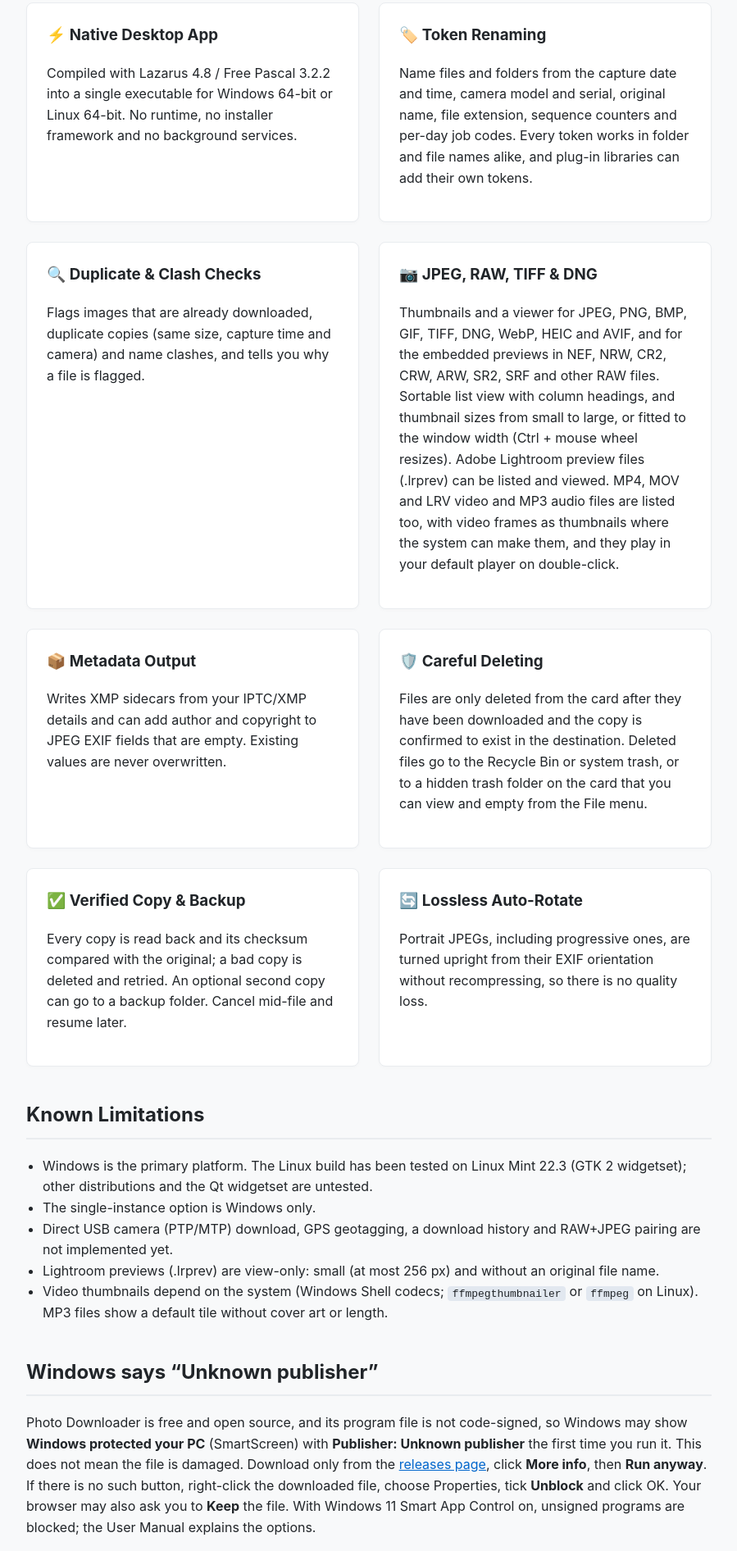
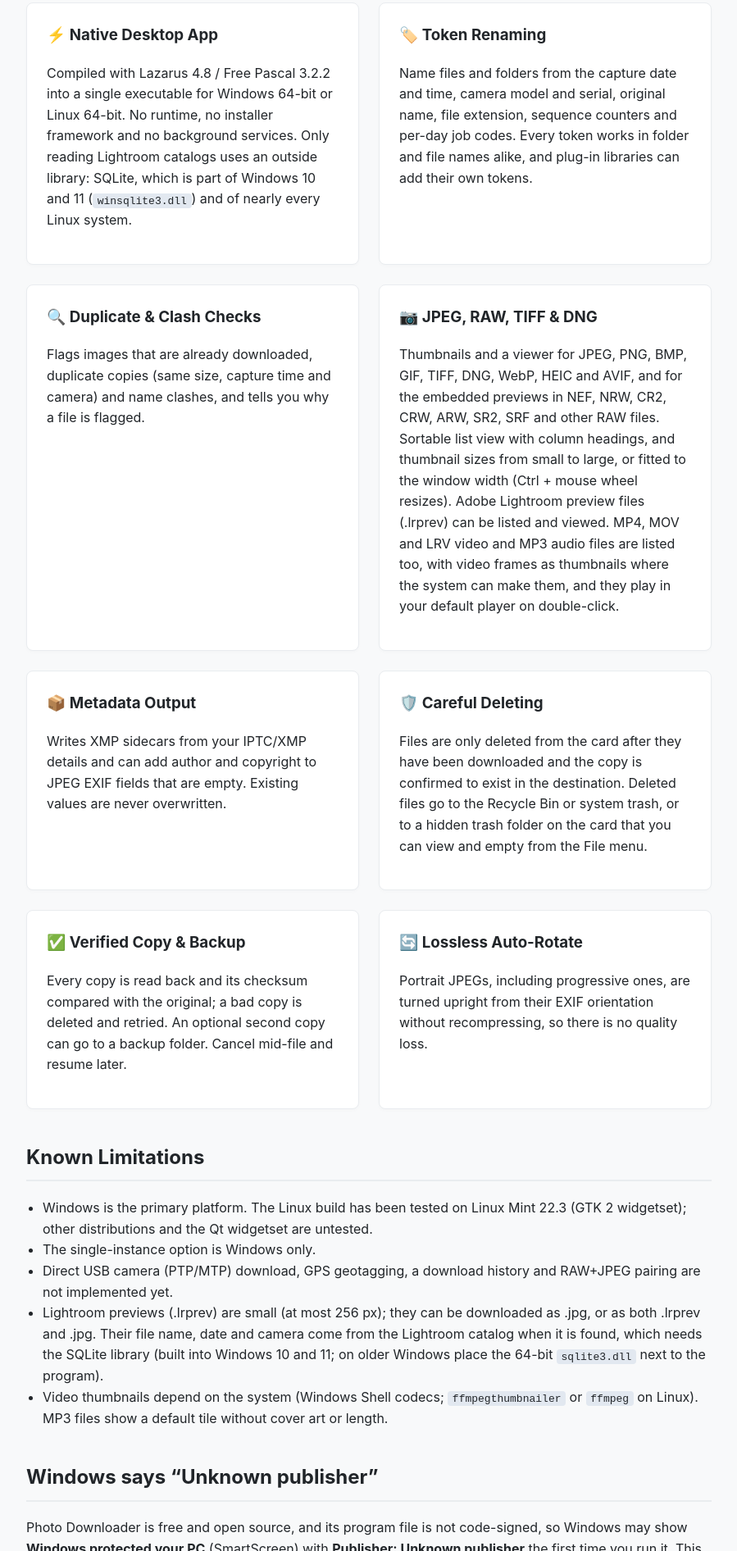
Before and after one commit to RexAlfes/Photo-Downloader, a plain HTML site: page docs/index.html in a window 1280 px wide. Shown: the part 1032-2924 px from the top of the page at 82% size, without its empty margins (190-1089 px from the left). Drawn offline with Linux system fonts and the light colour scheme; no server answers.

Commit message:
Website: live page matches the maintained copy (GitHub/docs/index.html)
Adds the SQLite note and the Lightroom preview download text.

Co-Authored-By: Claude Opus 5.5 <noreply@anthropic.com>

```diff
--- a/docs/index.html
+++ b/docs/index.html
@@ -146,7 +146,7 @@
                 <div class="card">
                     <h3>&#9889; Native Desktop App</h3>
                     <p>Compiled with Lazarus 4.8 / Free Pascal 3.2.2 into a single executable for Windows 64-bit or Linux 64-bit.
-                       No runtime, no installer framework and no background services.</p>
+                       No runtime, no installer framework and no background services. Only reading Lightroom catalogs uses an outside library: SQLite, which is part of Windows 10 and 11 (<code>winsqlite3.dll</code>) and of nearly every Linux system.</p>
                 </div>
                 <div class="card">
                     <h3>&#127991;&#65039; Token Renaming</h3>
@@ -193,7 +193,7 @@
                 <li>Windows is the primary platform. The Linux build has been tested on Linux Mint 22.3 (GTK 2 widgetset); other distributions and the Qt widgetset are untested.</li>
                 <li>The single-instance option is Windows only.</li>
                 <li>Direct USB camera (PTP/MTP) download, GPS geotagging, a download history and RAW+JPEG pairing are not implemented yet.</li>
-                <li>Lightroom previews (.lrprev) are view-only: small (at most 256 px) and without an original file name.</li>
+                <li>Lightroom previews (.lrprev) are small (at most 256 px); they can be downloaded as .jpg, or as both .lrprev and .jpg. Their file name, date and camera come from the Lightroom catalog when it is found, which needs the SQLite library (built into Windows 10 and 11; on older Windows place the 64-bit <code>sqlite3.dll</code> next to the program).</li>
                 <li>Video thumbnails depend on the system (Windows Shell codecs; <code>ffmpegthumbnailer</code> or <code>ffmpeg</code> on Linux). MP3 files show a default tile without cover art or length.</li>
             </ul>
         </section>
```
